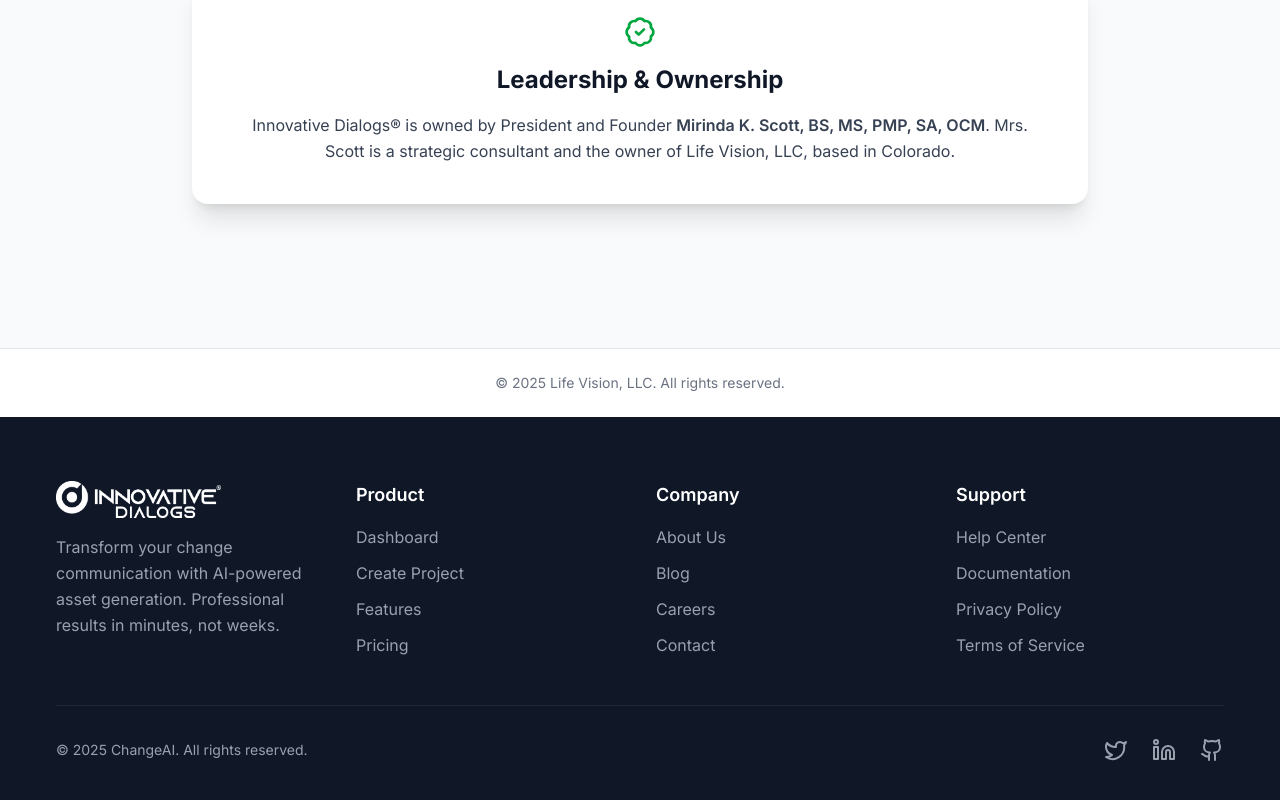
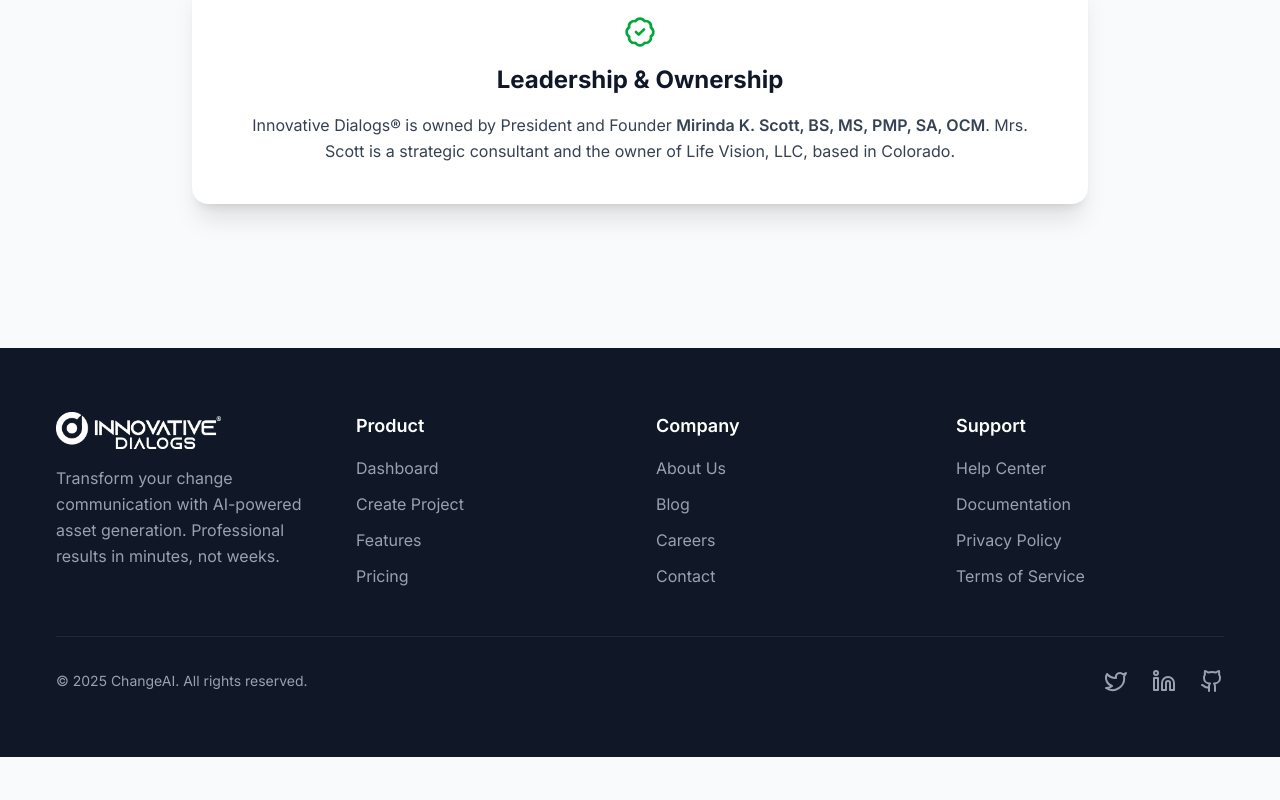
Before and after one commit to RobustAgency/ai-change-management-frontend, a Next.js app: page /about-us in a window 1280 px wide. Shown: the part 1583-2383 px from the top of the page. After the commit the page ends 2340 px from the top, so only its background shows below. Built offline with nearby package versions, Linux system fonts and the light colour scheme; no server answers.

Commit message:
Updated footer on About us page

```diff
--- a/app/about-us/page.tsx
+++ b/app/about-us/page.tsx
@@ -146,11 +146,6 @@ const AboutUsPage = () => {
           </p>
         </div>
       </section>
-      <footer className="border-t bg-white py-6">
-        <p className="text-center text-sm text-gray-500">
-          © 2025 Life Vision, LLC. All rights reserved.
-        </p>
-      </footer>
     </div>
   );
 };
```
